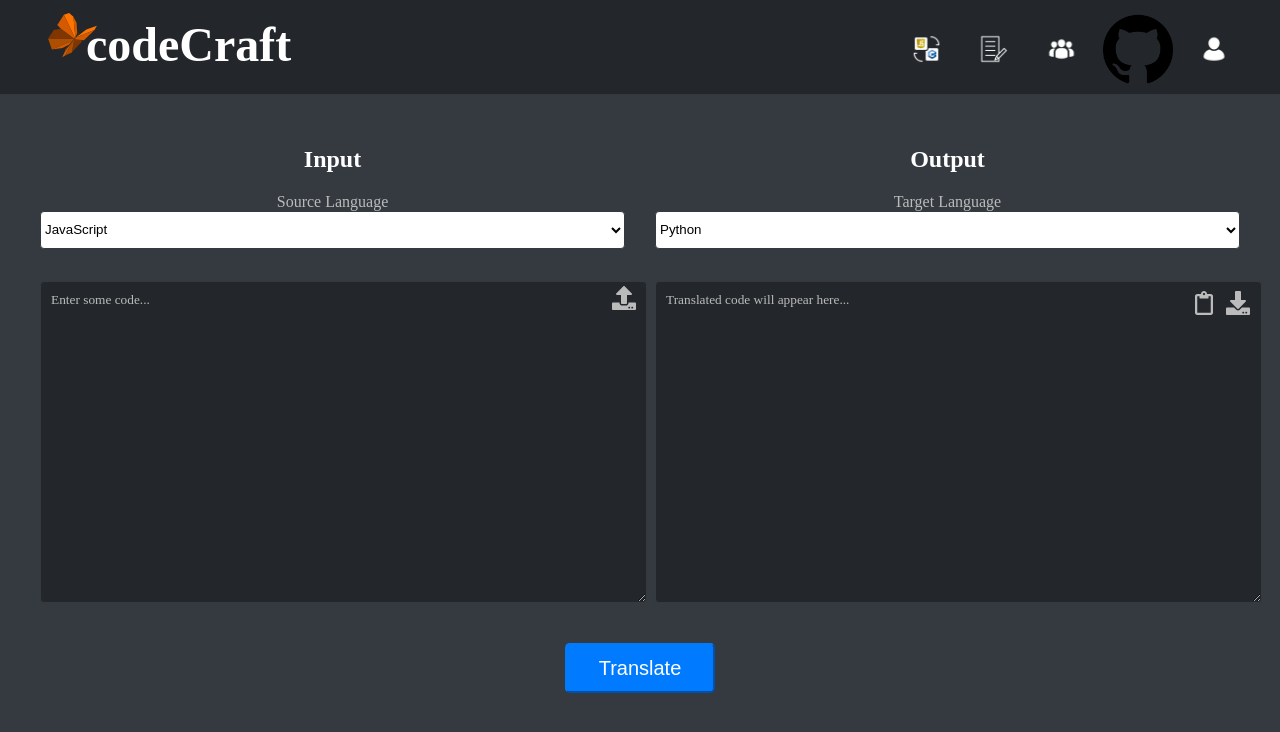
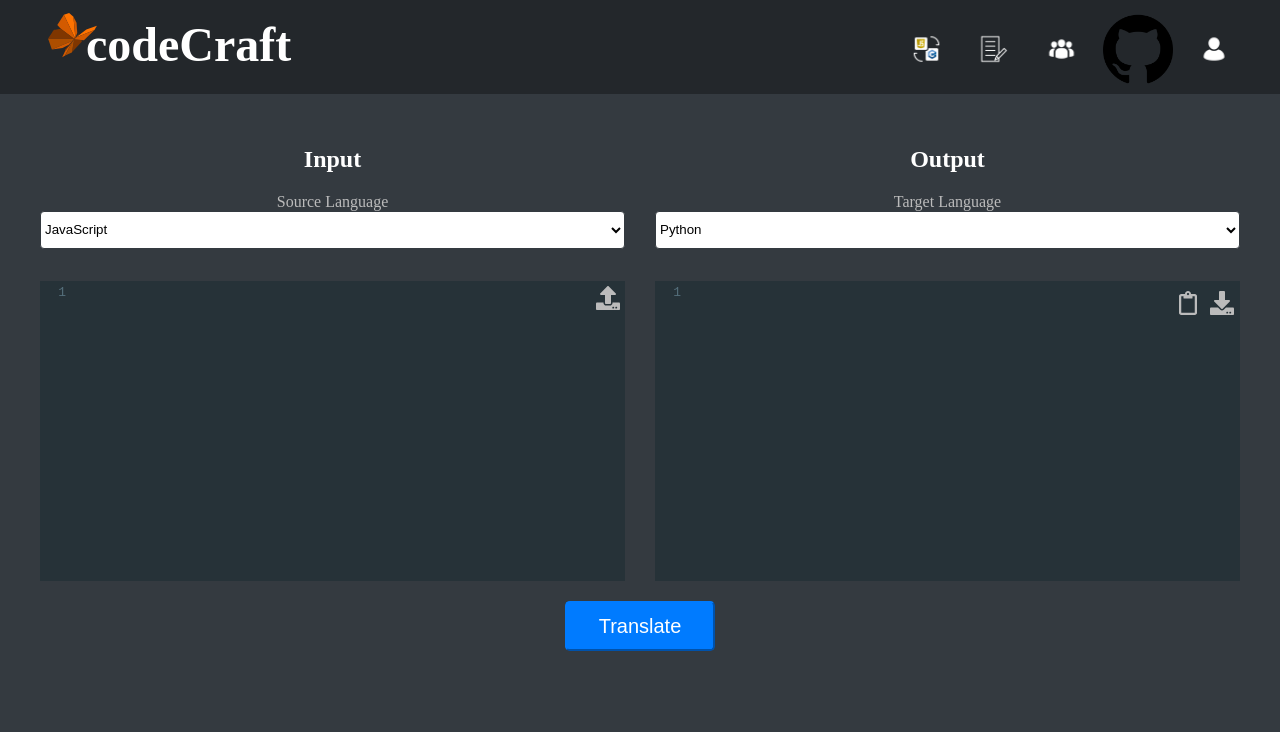
Before and after one commit to TheGoofy-Goobers/CS490_project, a React (Create React App) app in the folder frontend/: page /translate in a window 1280 px wide. Shown: the top 732 px of the page. Built offline with nearby package versions, Linux system fonts and the light colour scheme.

Commit message:
Syntax Highlighting

```diff
--- a/frontend/src/components/translatepage/TranslatePage.css
+++ b/frontend/src/components/translatepage/TranslatePage.css
@@ -66,6 +66,16 @@ h1, h2 {
   padding: 2rem 0;
 }
 
+.CodeMirror {
+  text-align: left; /* Resets text alignment */
+  width: 100%;
+  height: auto; /* Resets height if being overridden */
+  min-height: 300px;
+  padding: 0; /* Resets padding if being overridden */
+  margin: 0; /* Resets margin if being overridden */
+  line-height: normal; /* Resets line height if being overridden */
+}
+
 .input-box {
   position: relative;
   /* Your styles for the input container */
@@ -83,8 +93,9 @@ h1, h2 {
   font-size: 1.5rem; /* Adjust the size to match the other icons */
   position: absolute; /* Position the icon absolutely within the .input-header */
   top: 160px; /* Adjust this value to align it with the top of the textarea */
-  right: -11px; /* Adjust this value to align it with the right of the textarea */
+  right: 5px; /* Adjust this value to align it with the right of the textarea */
   color: #bbb; /* Style the color to match other icons */
+  z-index: 10;
 }
 
 .code-container {
@@ -172,7 +183,7 @@ h1, h2 {
 .icons {
   position: absolute;
   top: 10px; /* Adjust as needed */
-  right: -10px; /* Keep this positive and as small as needed */
+  right: 6px; /* Keep this positive and as small as needed */
   display: flex;
   align-items: center;
   gap: 10px;
--- a/frontend/src/components/translatepage/TranslatePage.jsx
+++ b/frontend/src/components/translatepage/TranslatePage.jsx
@@ -6,13 +6,33 @@ import feedbackIcon from './feedback.png';
 import githubIcon from './github-logo.png';
 import profileIcon from './Profile.png';
 import translatorIcon from './translator_icon.png';
+import { UnControlled as CodeMirror } from 'react-codemirror2';
+import 'codemirror/lib/codemirror.css';
+import 'codemirror/theme/material.css';
+import 'codemirror/mode/javascript/javascript.js';
+import 'codemirror/mode/python/python.js';
+import 'codemirror/mode/clike/clike.js'; // for C++
 
 const TranslatePage = () => {
   const [inputText, setInputText] = useState('');
   const [outputText, setOutputText] = useState('');
-  const [targetLanguage, setTargetLanguage] = useState('Python');
+  const [sourceLanguage, setSourceLanguage] = useState('javascript');
+  const [targetLanguage, setTargetLanguage] = useState('python');
 
   const fileInputRef = useRef(null);
+
+  const getMode = (language) => {
+    switch (language) {
+      case 'JavaScript':
+        return 'javascript';
+      case 'Python':
+        return 'python';
+      case 'C++':
+        return 'text/x-c++src'; // Mode for C++
+      default:
+        return 'javascript';
+    }
+  };
 
   // Function to trigger the hidden file input
   const handleUploadClick = () => {
@@ -83,10 +103,15 @@ const TranslatePage = () => {
             <div className="input-header">
               <div className="form-group">
                 <label htmlFor="sourceLanguage">Source Language</label>
-                <select className="form-control" id="sourceLanguage">
-                  <option>JavaScript</option>
-                  <option>Python</option>
-                  <option>C++</option>
+                <select
+                  className="form-control"
+                  id="sourceLanguage"
+                  value={sourceLanguage}
+                  onChange={(e) => setSourceLanguage(e.target.value)}
+                >
+                  <option value="JavaScript">JavaScript</option>
+                  <option value="Python">Python</option>
+                  <option value="C++">C++</option>
                 </select>
               </div>
               <FaUpload className="icon upload-icon" onClick={handleUploadClick} title="Upload File" />
@@ -97,32 +122,41 @@ const TranslatePage = () => {
                 style={{ display: 'none' }}
               />
             </div>
-            <textarea
+            <CodeMirror
               value={inputText}
-              onChange={(e) => setInputText(e.target.value)}
-              className="code-area"
-              rows="12"
-              placeholder="Enter some code..."
-            ></textarea>
+              options={{
+                mode: getMode(sourceLanguage),
+                theme: 'material',
+                lineNumbers: true,
+              }}
+              onChange={(editor, data, value) => setInputText(value)}
+            />
           </div>
           <div className="code-box output-box">
             <h2>Output</h2>
             <div className="form-group">
               <label htmlFor="targetLanguage">Target Language</label>
-              <select className="form-control" id="targetLanguage" onChange={(e) => setTargetLanguage(e.target.value)}>
+              <select
+                className="form-control"
+                id="targetLanguage"
+                value={targetLanguage}
+                onChange={(e) => setTargetLanguage(e.target.value)}
+              >
                 <option value="Python">Python</option>
                 <option value="JavaScript">JavaScript</option>
                 <option value="C++">C++</option>
               </select>
             </div>
             <div className="position-relative textarea-container">
-            <textarea
-              value={outputText}
-              className="code-area"
-              rows="12"
-              placeholder="Translated code will appear here..."
-              readOnly
-            ></textarea>
+              <CodeMirror
+                value={outputText}
+                options={{
+                  mode: getMode(targetLanguage),
+                  theme: 'material',
+                  lineNumbers: true,
+                  readOnly: true,
+                }}
+              />
               <div className="icons">
                 <FaRegClipboard className="icon" onClick={handleCopyToClipboard} title="Copy to Clipboard" />
                 <FaDownload className="icon" onClick={handleDownloadCode} title="Download Code" />
--- a/frontend/src/index.js
+++ b/frontend/src/index.js
@@ -6,9 +6,9 @@ import reportWebVitals from './reportWebVitals';
 
 const root = ReactDOM.createRoot(document.getElementById('root'));
 root.render(
-  <React.StrictMode>
+
     <App />
-  </React.StrictMode>
+
 );
 
 // If you want to start measuring performance in your app, pass a function
```
Also changed, not shown: package.json (+6 -1 lines), 1 other file (tests, documents, lock files or other folders).
